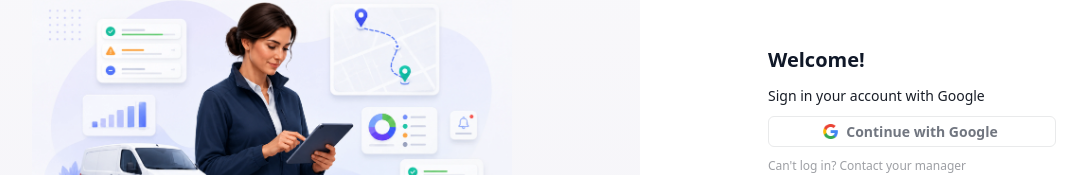
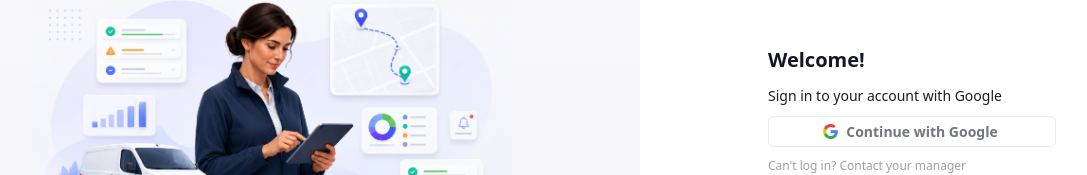
Before and after one commit to webDev712/1223_2_daily_brief, a Next.js app: page /login in a window 1280 px wide. Shown: the part 230-405 px from the top of the page, without its empty margins (96-1183 px from the left). Built offline with nearby package versions, Linux system fonts and the light colour scheme.

Commit message:
fix text

```diff
--- a/app/(auth)/login/page.tsx
+++ b/app/(auth)/login/page.tsx
@@ -18,7 +18,7 @@ export default async function Login() {
       </div>
       <div>
         <div>Welcome!</div>
-        <p>Sign in your account with Google</p>
+        <p>Sign in to your account with Google</p>
         <LoginButton></LoginButton>
         <span>Can't log in? Contact your manager</span>
       </div>
```
